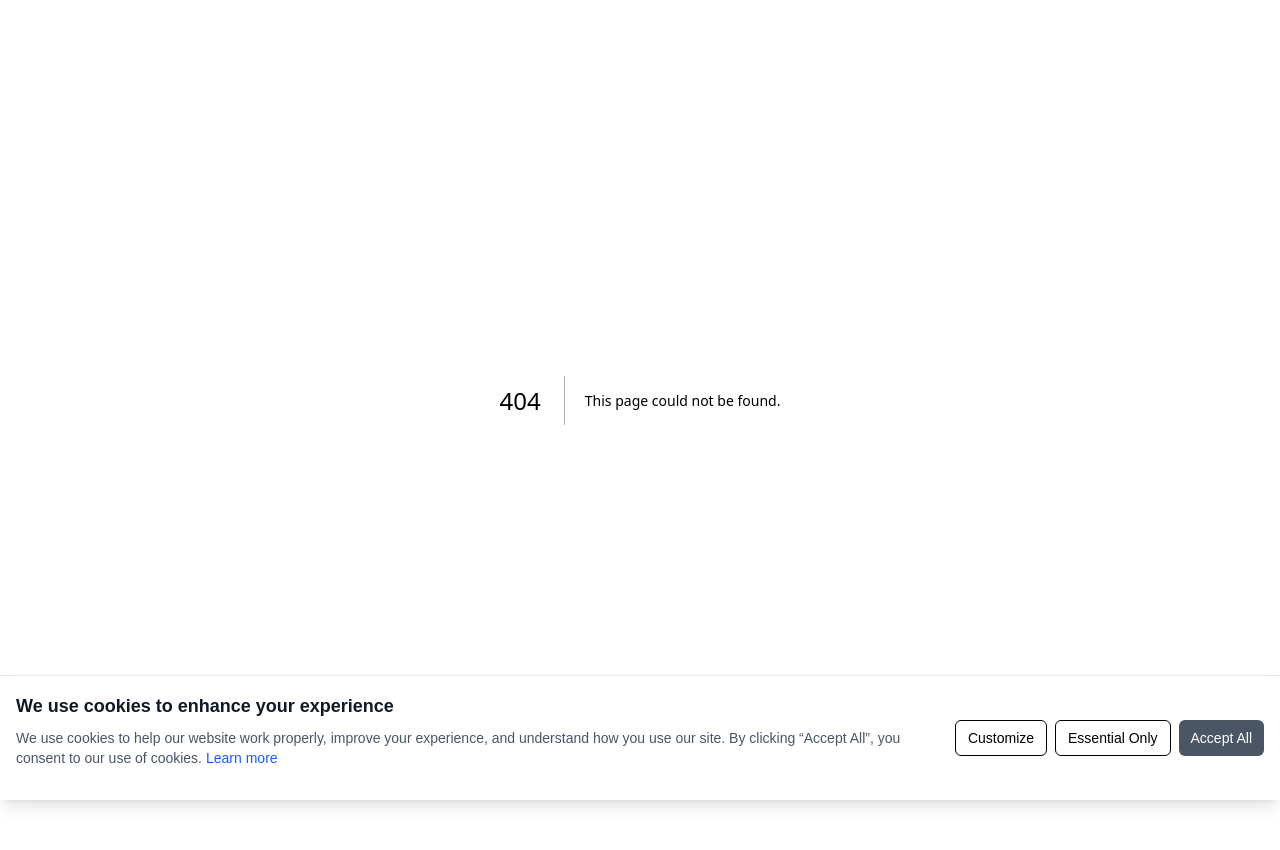
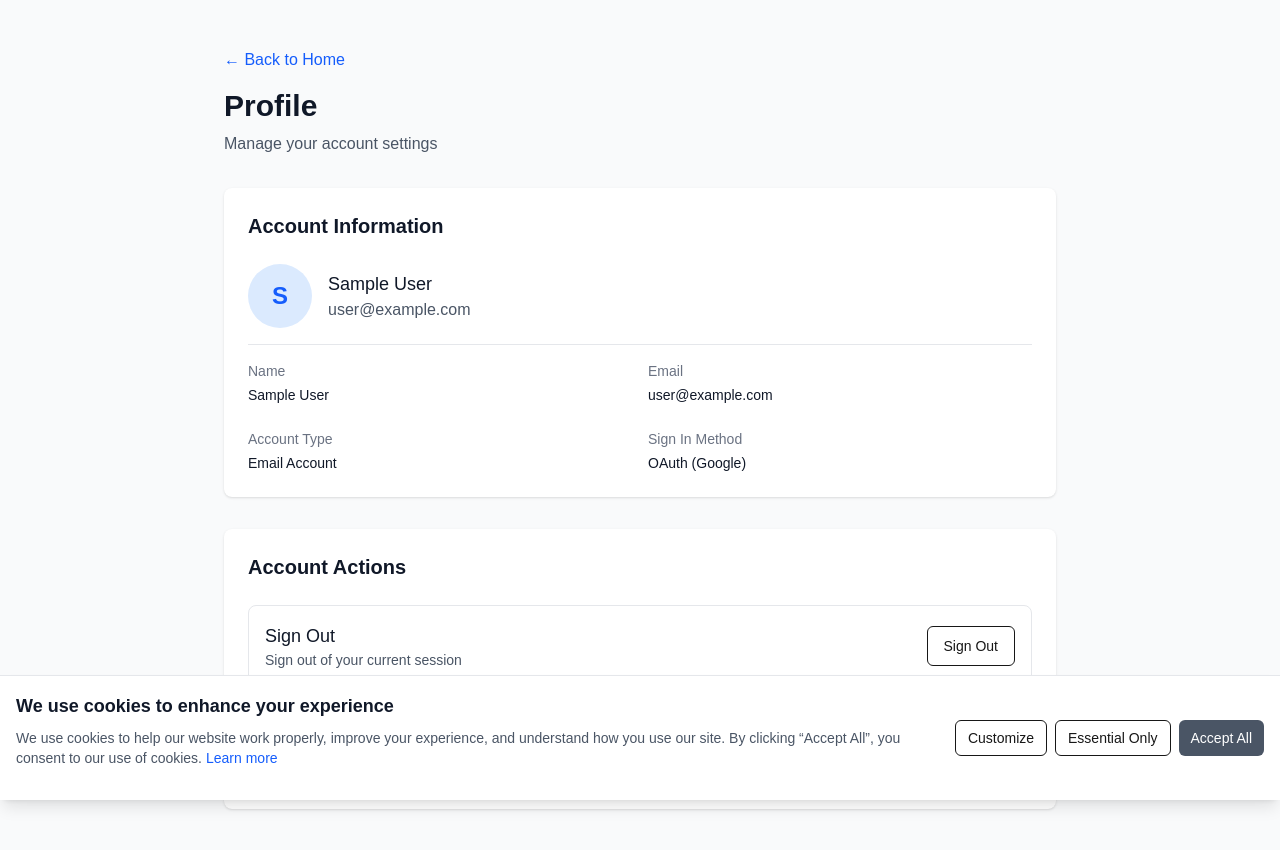
Before and after one commit to nolanfbetts/travel-plan, a Next.js app: page /profile in a window 1280 px wide. Before the commit this address had no page. Shown: the top 850 px of the page. Before the commit the page ends 800 px from the top, so only its background shows below. Built offline with nearby package versions, Linux system fonts and the light colour scheme; no server answers; sample sign-in values are in the browser's storage.

Commit message:
profile page

```diff
--- a/src/app/dashboard/page.tsx
+++ b/src/app/dashboard/page.tsx
@@ -109,6 +109,11 @@ export default function DashboardPage() {
                   Invitations {invitations.length > 0 && `(${invitations.length})`}
                 </Button>
               </Link>
+              <Link href="/profile">
+                <Button variant="outline" className="w-full sm:w-auto">
+                  Profile
+                </Button>
+              </Link>
               <Button
                 variant="outline"
                 onClick={() => signOut({ callbackUrl: '/auth/signin' })}
--- a/src/app/page.tsx
+++ b/src/app/page.tsx
@@ -1,8 +1,12 @@
+"use client"
+
 import Link from "next/link"
 import { Button } from "@/components/ui/button"
 import Footer from "@/components/Footer"
+import { useSession } from "next-auth/react"
 
 export default function HomePage() {
+  const { data: session, status } = useSession()
   return (
     <div className="min-h-screen bg-white">
       {/* Navigation */}
@@ -15,12 +19,29 @@ export default function HomePage() {
               </div>
             </div>
             <div className="flex items-center space-x-4">
+              {status === "loading" ? (
+                <div className="animate-pulse">
+                  <div className="h-10 w-20 bg-gray-200 rounded"></div>
+                </div>
+              ) : session?.user ? (
+                <>
+                  <Link href="/dashboard">
+                    <Button variant="outline">Dashboard</Button>
+                  </Link>
+                  <Link href="/profile">
+                    <Button>Profile</Button>
+                  </Link>
+                </>
+              ) : (
+                <>
                   <Link href="/auth/signin">
                     <Button variant="outline">Sign In</Button>
                   </Link>
                   <Link href="/auth/signup">
                     <Button>Get Started</Button>
                   </Link>
+                </>
+              )}
             </div>
           </div>
         </div>
@@ -373,6 +394,21 @@ export default function HomePage() {
             It&apos;s free to get started!
           </p>
           <div className="flex flex-col sm:flex-row gap-4 justify-center">
+            {session?.user ? (
+              <>
+                <Link href="/dashboard">
+                  <Button size="lg" className="bg-white text-blue-600 hover:bg-gray-100 px-8 py-4 text-lg">
+                    Go to Dashboard
+                  </Button>
+                </Link>
+                <Link href="/trips/new">
+                  <Button variant="outline" size="lg" className="border-white text-white hover:bg-white hover:text-blue-600 px-8 py-4 text-lg">
+                    Create New Trip
+                  </Button>
+                </Link>
+              </>
+            ) : (
+              <>
                 <Link href="/auth/signup">
                   <Button size="lg" className="bg-white text-blue-600 hover:bg-gray-100 px-8 py-4 text-lg">
                     Start Planning Free
@@ -383,6 +419,8 @@ export default function HomePage() {
                     Sign In
                   </Button>
                 </Link>
+              </>
+            )}
           </div>
         </div>
       </section>
--- /dev/null
+++ b/src/app/profile/page.tsx
@@ -0,0 +1,166 @@
+"use client"
+
+import { useSession, signOut } from "next-auth/react"
+import { useRouter } from "next/navigation"
+import { useEffect, useState } from "react"
+import { Button } from "@/components/ui/button"
+import Link from "next/link"
+import ConfirmationModal from "@/components/ConfirmationModal"
+
+export default function ProfilePage() {
+  const { data: session, status } = useSession()
+  const router = useRouter()
+  const [showDeleteModal, setShowDeleteModal] = useState(false)
+
+  useEffect(() => {
+    if (status === "unauthenticated") {
+      router.push("/auth/signin")
+    }
+  }, [status, router])
+
+  const handleDeleteAccount = async () => {
+    try {
+      const response = await fetch("/api/user/data-deletion", {
+        method: "POST",
+      })
+
+      if (response.ok) {
+        const result = await response.json()
+        alert(`Account deleted successfully. ${result.message}`)
+        signOut({ callbackUrl: "/" })
+      } else {
+        const error = await response.json()
+        alert(`Failed to delete account: ${error.error}`)
+      }
+    } catch (error) {
+      console.error("Error deleting account:", error)
+      alert("An error occurred while deleting your account.")
+    }
+  }
+
+  if (status === "loading") {
+    return (
+      <div className="min-h-screen flex items-center justify-center">
+        <div className="text-center">
+          <div className="animate-spin rounded-full h-32 w-32 border-b-2 border-blue-600 mx-auto"></div>
+          <p className="mt-4 text-gray-600">Loading profile...</p>
+        </div>
+      </div>
+    )
+  }
+
+  if (!session?.user) {
+    return null
+  }
+
+  return (
+    <div className="min-h-screen bg-gray-50">
+      <div className="max-w-4xl mx-auto py-6 sm:px-6 lg:px-8">
+        <div className="px-4 py-6 sm:px-0">
+          {/* Header */}
+          <div className="mb-8">
+            <Link href="/" className="text-blue-600 hover:text-blue-500 mb-4 inline-block">
+              ← Back to Home
+            </Link>
+            <h1 className="text-3xl font-bold text-gray-900">Profile</h1>
+            <p className="mt-2 text-gray-600">Manage your account settings</p>
+          </div>
+
+          {/* Profile Information */}
+          <div className="bg-white shadow rounded-lg p-6 mb-8">
+            <h2 className="text-xl font-semibold text-gray-900 mb-6">Account Information</h2>
+
+            <div className="space-y-4">
+              <div className="flex items-center space-x-4">
+                <div className="w-16 h-16 bg-blue-100 rounded-full flex items-center justify-center">
+                  <span className="text-2xl text-blue-600 font-semibold">
+                    {session.user.name?.charAt(0) || session.user.email?.charAt(0) || "U"}
+                  </span>
+                </div>
+                <div>
+                  <h3 className="text-lg font-medium text-gray-900">
+                    {session.user.name || "User"}
+                  </h3>
+                  <p className="text-gray-600">{session.user.email}</p>
+                </div>
+              </div>
+
+              <div className="border-t border-gray-200 pt-4">
+                <dl className="grid grid-cols-1 gap-x-4 gap-y-6 sm:grid-cols-2">
+                  <div>
+                    <dt className="text-sm font-medium text-gray-500">Name</dt>
+                    <dd className="mt-1 text-sm text-gray-900">{session.user.name || "Not provided"}</dd>
+                  </div>
+                  <div>
+                    <dt className="text-sm font-medium text-gray-500">Email</dt>
+                    <dd className="mt-1 text-sm text-gray-900">{session.user.email}</dd>
+                  </div>
+                  <div>
+                    <dt className="text-sm font-medium text-gray-500">Account Type</dt>
+                    <dd className="mt-1 text-sm text-gray-900">
+                      {session.user.email?.includes("@gmail.com") ? "Google Account" : "Email Account"}
+                    </dd>
+                  </div>
+                  <div>
+                    <dt className="text-sm font-medium text-gray-500">Sign In Method</dt>
+                    <dd className="mt-1 text-sm text-gray-900">
+                      {session.user.image ? "OAuth (Google)" : "Email/Password"}
+                    </dd>
+                  </div>
+                </dl>
+              </div>
+            </div>
+          </div>
+
+          {/* Actions */}
+          <div className="bg-white shadow rounded-lg p-6">
+            <h2 className="text-xl font-semibold text-gray-900 mb-6">Account Actions</h2>
+
+            <div className="space-y-4">
+              <div className="flex items-center justify-between p-4 border border-gray-200 rounded-lg">
+                <div>
+                  <h3 className="text-lg font-medium text-gray-900">Sign Out</h3>
+                  <p className="text-sm text-gray-600">Sign out of your current session</p>
+                </div>
+                <Button
+                  variant="outline"
+                  onClick={() => signOut({ callbackUrl: "/" })}
+                >
+                  Sign Out
+                </Button>
+              </div>
+
+              <div className="flex items-center justify-between p-4 border border-red-200 rounded-lg bg-red-50">
+                <div>
+                  <h3 className="text-lg font-medium text-red-900">Delete Account</h3>
+                  <p className="text-sm text-red-600">
+                    Permanently delete your account and all associated data. This action cannot be undone.
+                  </p>
+                </div>
+                <Button
+                  variant="outline"
+                  onClick={() => setShowDeleteModal(true)}
+                  className="border-red-300 text-red-700 hover:bg-red-100 hover:border-red-400"
+                >
+                  Delete Account
+                </Button>
+              </div>
+            </div>
+          </div>
+        </div>
+      </div>
+
+      {/* Delete Account Confirmation Modal */}
+      <ConfirmationModal
+        isOpen={showDeleteModal}
+        onClose={() => setShowDeleteModal(false)}
+        onConfirm={handleDeleteAccount}
+        title="Delete Account"
+        message="Are you sure you want to permanently delete your account? This action cannot be undone and will delete all your trips, tasks, costs, and other data."
+        confirmText="Delete Account"
+        cancelText="Cancel"
+        confirmVariant="destructive"
+      />
+    </div>
+  )
+}
```
Lines whose indentation alone changed are shown as unchanged.
